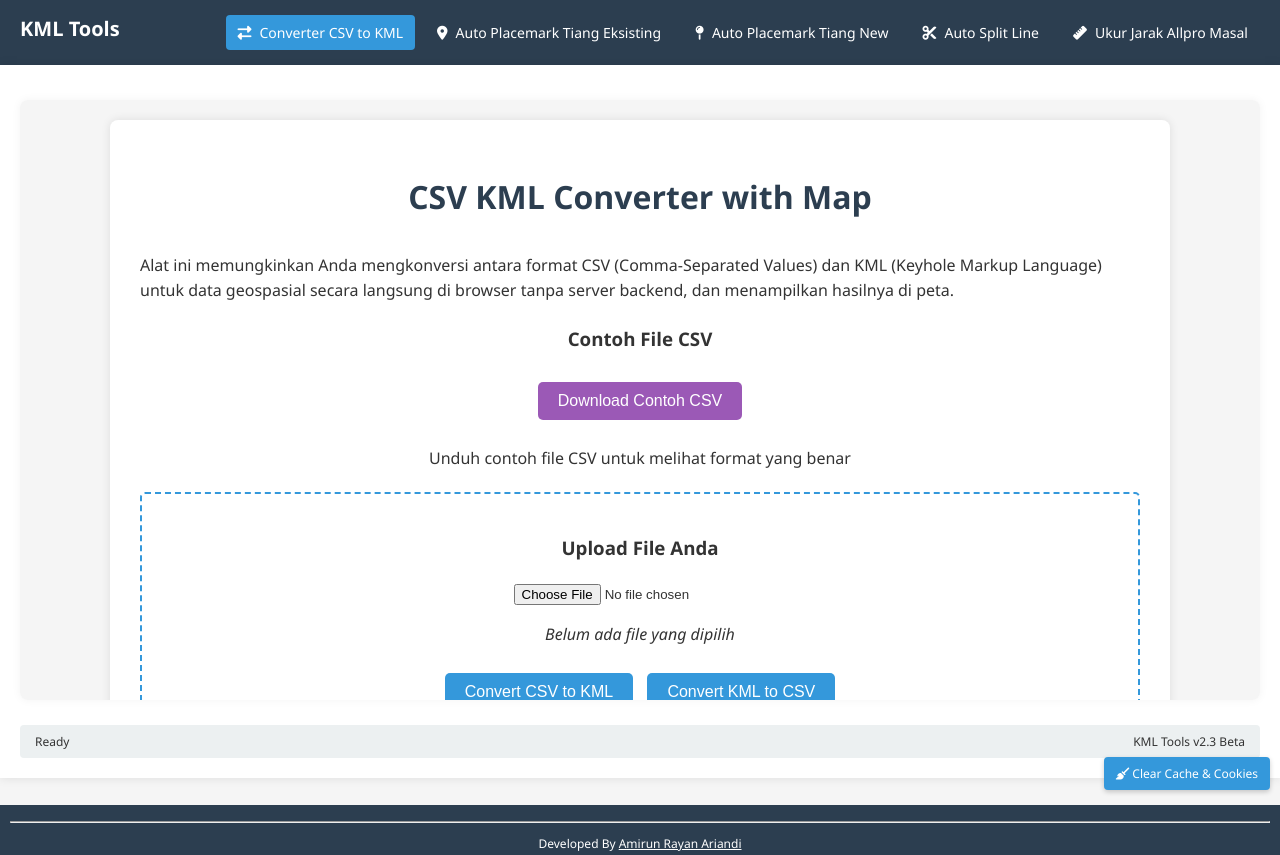
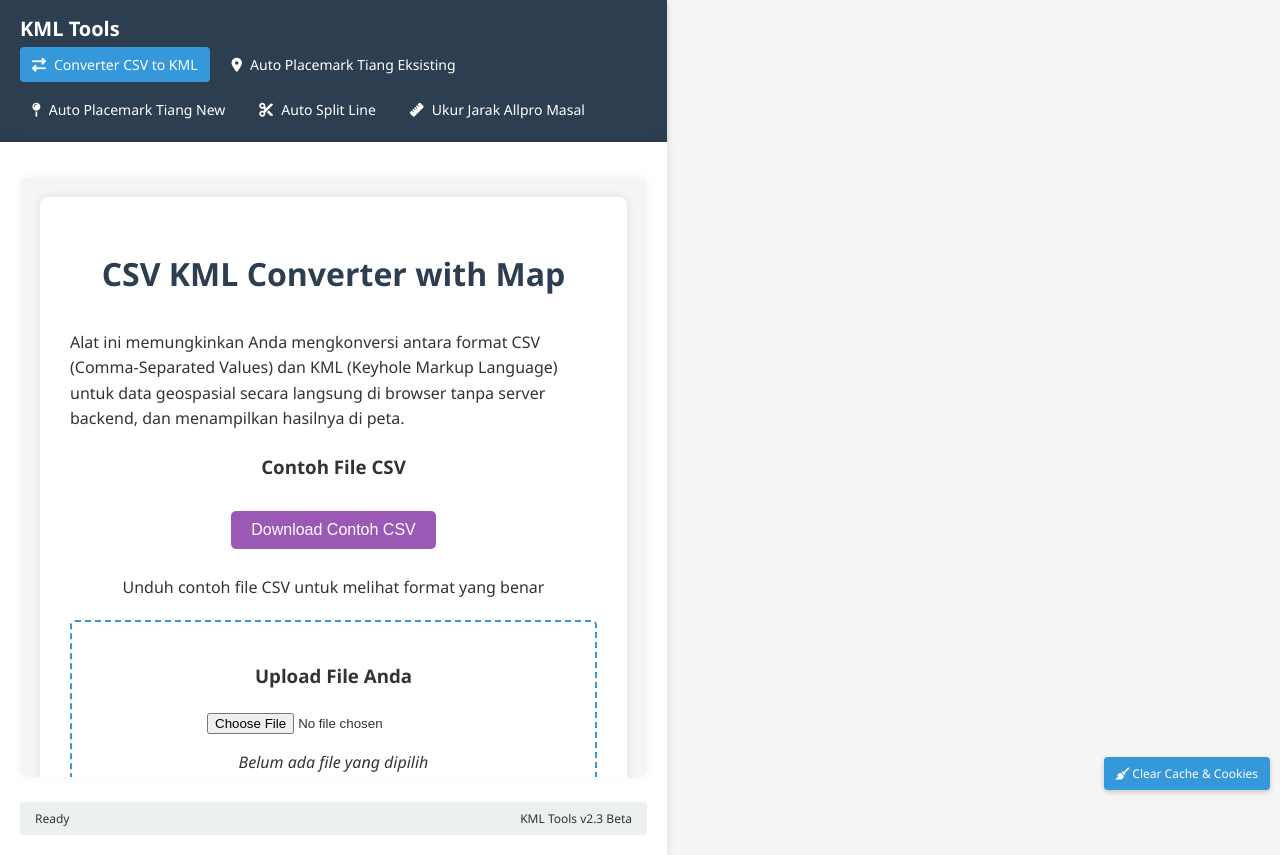
Before and after one commit to syntax-21/kmltools, a plain HTML site: page index.html in a window 1280 px wide. Shown: the top 855 px of the page. Drawn offline with nearby package versions, Linux system fonts and the light colour scheme; no server answers; a script that the page names is missing.

Commit message:
index.html
Signed-off-by: amirun <amirunrayan9@gmail.com>

```diff
--- a/index.html
+++ b/index.html
@@ -9,6 +9,7 @@
   <!-- Add Font Awesome for icons -->
   <link rel="stylesheet" href="https://cdnjs.cloudflare.com/ajax/libs/font-awesome/6.4.0/css/all.min.css">
   <style>
+
     body {
       font-family: 'Segoe UI', Tahoma, Geneva, Verdana, sans-serif;
       margin: 0;
@@ -147,6 +148,15 @@
         padding: 5px 8px;
       }
     }
+body {
+  width: 667px;
+  height: 894px;
+  max-width: 100%;
+  max-height: 100%;
+  margin: 0;
+  padding: 0;
+  overflow: auto;
+}
   </style>
 </head>
 <body>
@@ -218,6 +228,10 @@
 </div>
 
 <script>
+  window.addEventListener("DOMContentLoaded", () => {
+  Telegram.WebApp.ready();
+  Telegram.WebApp.expand();
+});
   // Fungsi untuk membersihkan cache dan cookies
   function clearCacheAndCookies() {
     try {
```
